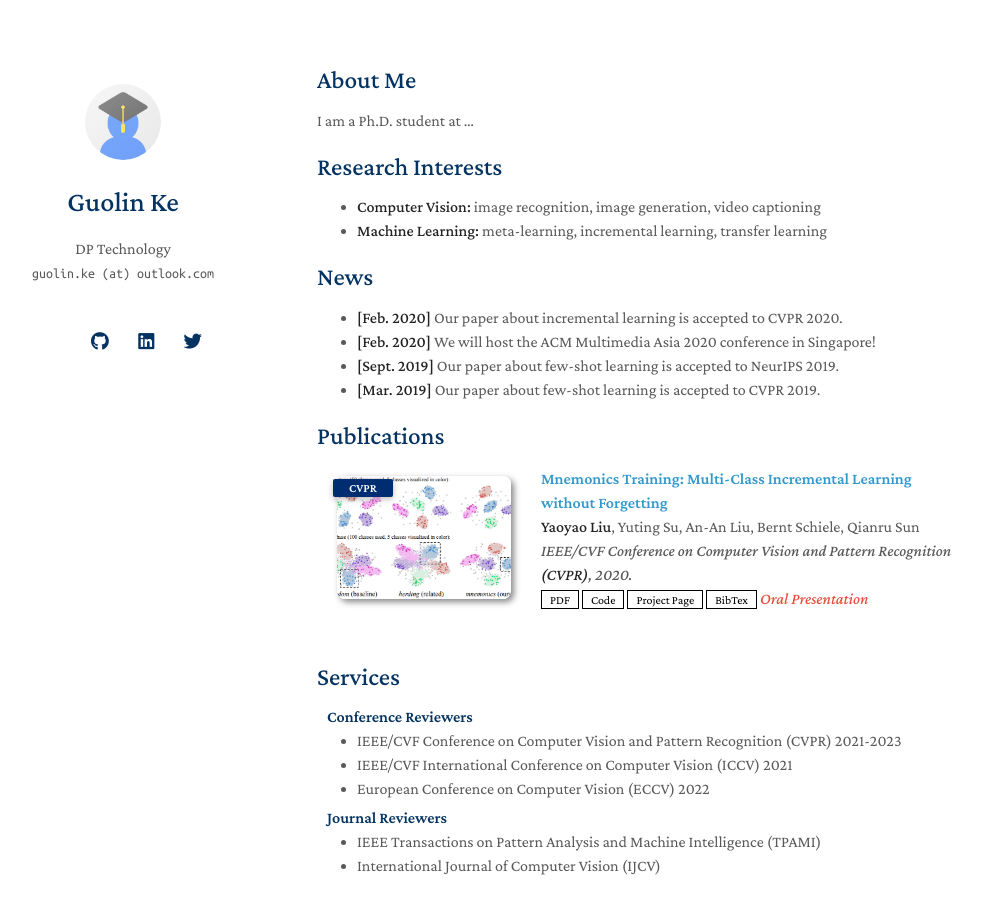
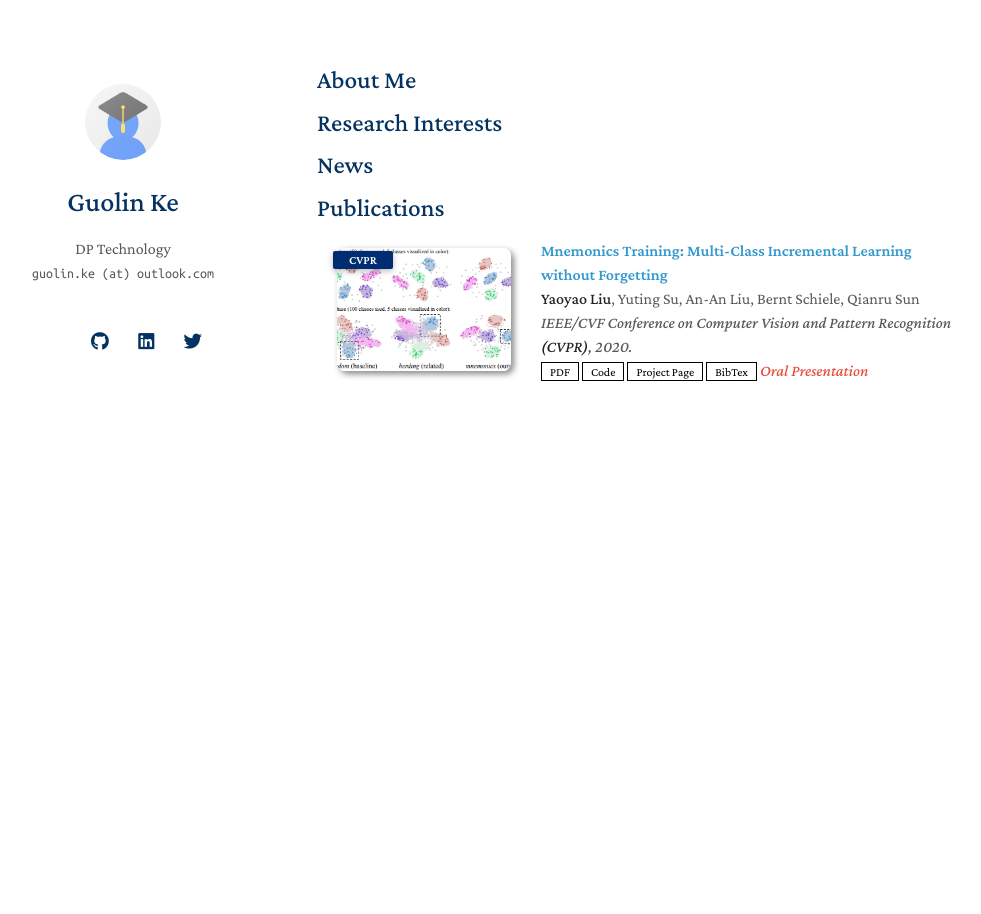
Before and after one commit to guolinke/guolinke.github.io, a Jekyll site: the page built from index.md, in a window 1280 px wide and 972 px high. Shown: the top 914 px of the window, without its empty margins (153-1134 px from the left). Built offline with Jekyll 4.4.1, drawn with Linux system fonts in a browser that asks for light colours; nearby versions of some CDN libraries; a style sheet for code colours, icons or effects is not loaded; our own code applies the rules of GitHub Pages for plain Markdown files.

Commit message:
Update index.md

```diff
--- a/index.md
+++ b/index.md
@@ -4,20 +4,11 @@ layout: homepage
 
 ## About Me
 
-I am a Ph.D. student at ...
 
 ## Research Interests
 
-- **Computer Vision:** image recognition, image generation, video captioning
-- **Machine Learning:** meta-learning, incremental learning, transfer learning
 
 ## News
 
-- **[Feb. 2020]** Our paper about incremental learning is accepted to CVPR 2020.
-- **[Feb. 2020]** We will host the ACM Multimedia Asia 2020 conference in Singapore!
-- **[Sept. 2019]** Our paper about few-shot learning is accepted to NeurIPS 2019.
-- **[Mar. 2019]** Our paper about few-shot learning is accepted to CVPR 2019.
 
 {% include_relative _includes/publications.md %}
-
-{% include_relative _includes/services.md %}
```
